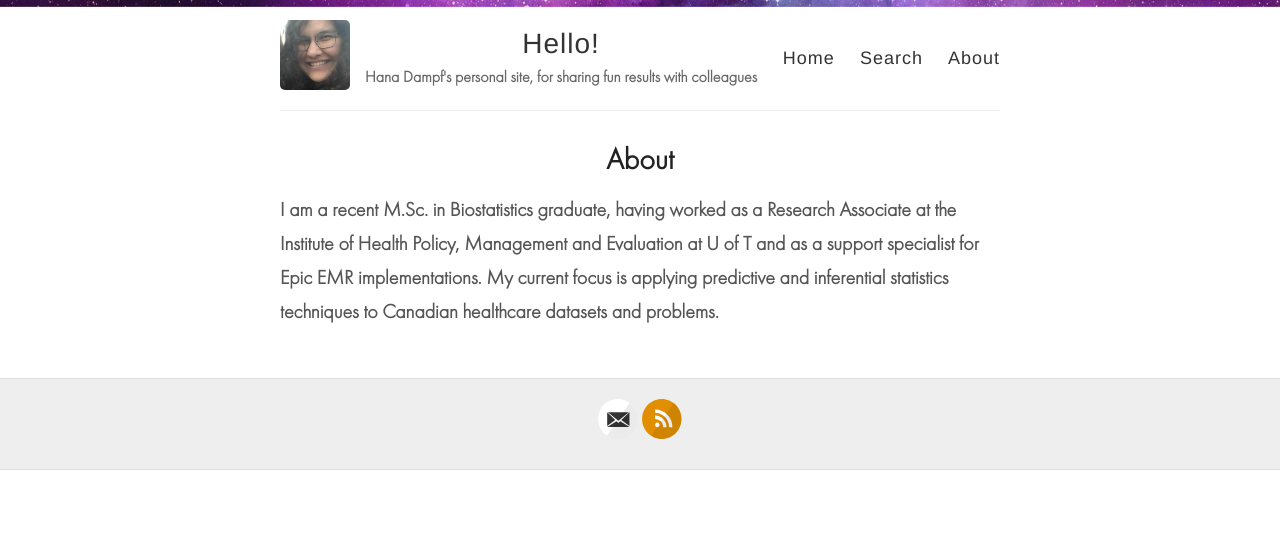
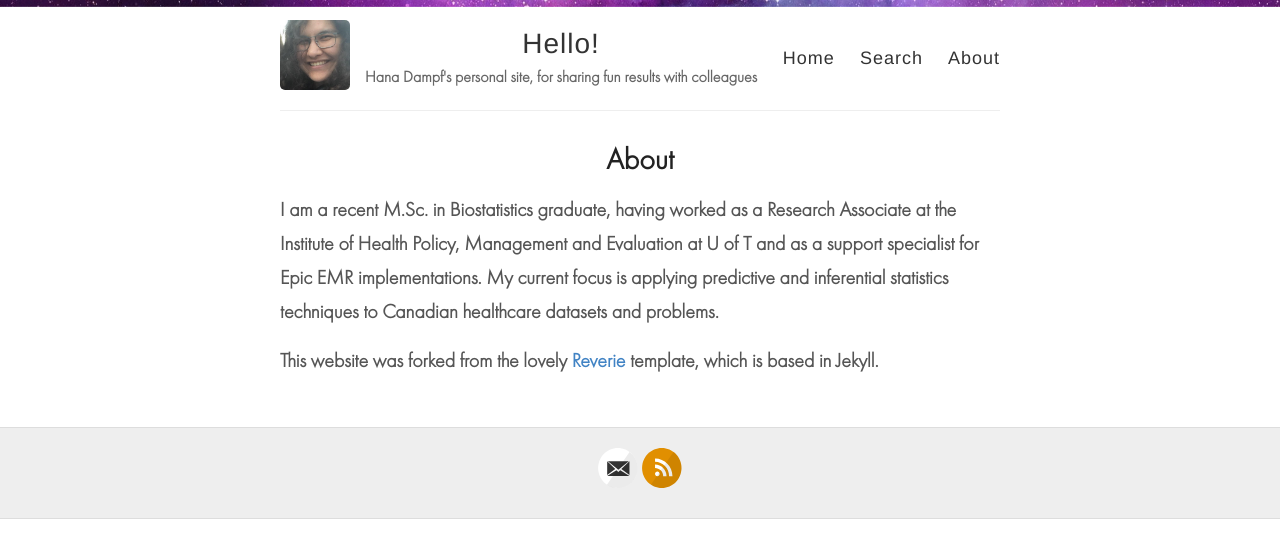
Before and after one commit to hana-dampf/hana-dampf.github.io, a Jekyll site: the page built from _pages/about.md, in a window 1280 px wide. Shown: the top 558 px of the page. Built offline with Jekyll 4.4.1, drawn with Linux system fonts in a browser that asks for light colours.

Commit message:
Update about.md

```diff
--- a/_pages/about.md
+++ b/_pages/about.md
@@ -5,3 +5,5 @@ permalink: /about/
 ---
 
 I am a recent M.Sc. in Biostatistics graduate, having worked as a Research Associate at the Institute of Health Policy, Management and Evaluation at U of T and as a support specialist for Epic EMR implementations. My current focus is applying predictive and inferential statistics techniques to Canadian healthcare datasets and problems.
+
+This website was forked from the lovely [Reverie](https://jekyllthemes.io/theme/reverie) template, which is based in Jekyll.
```
